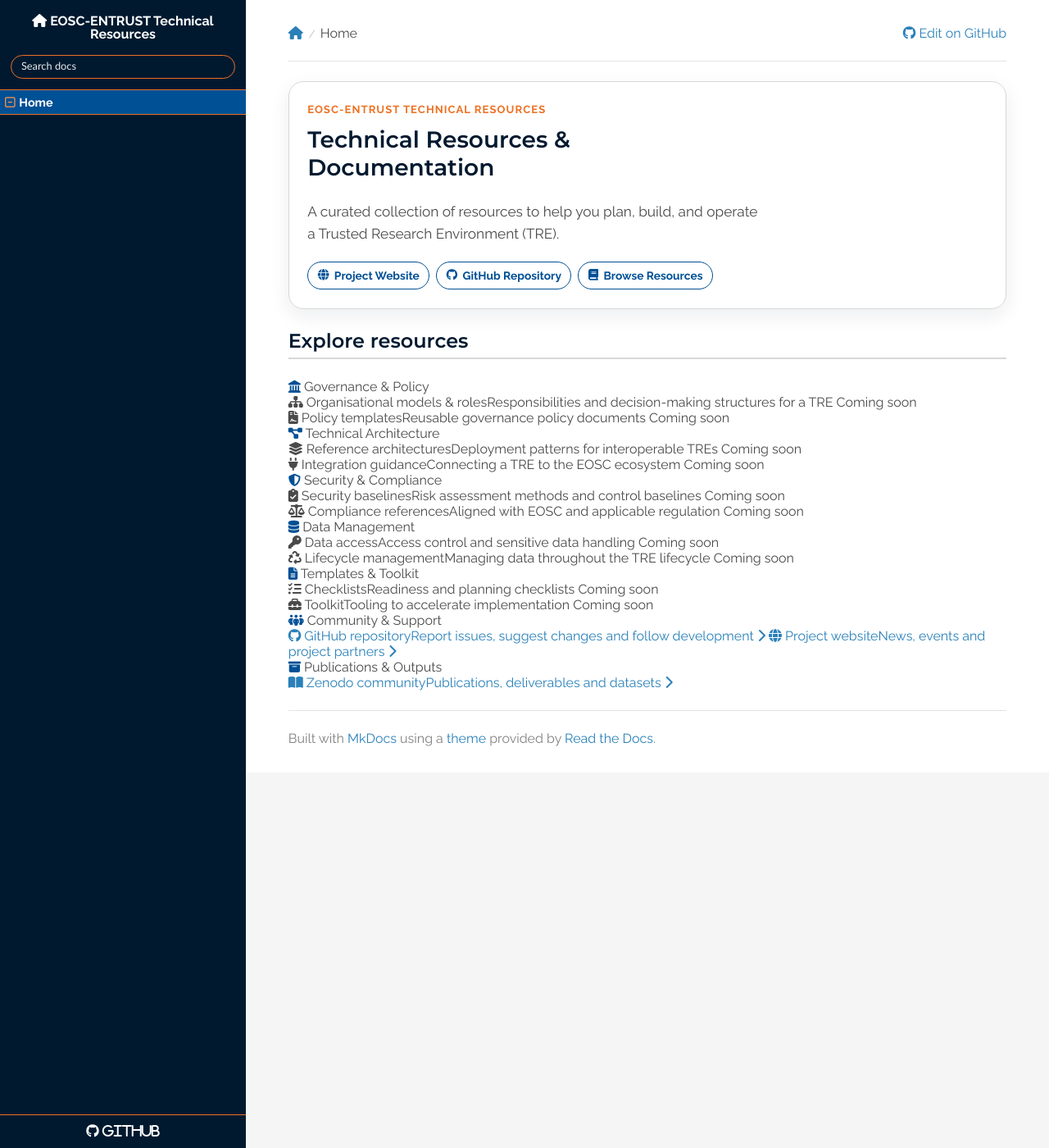
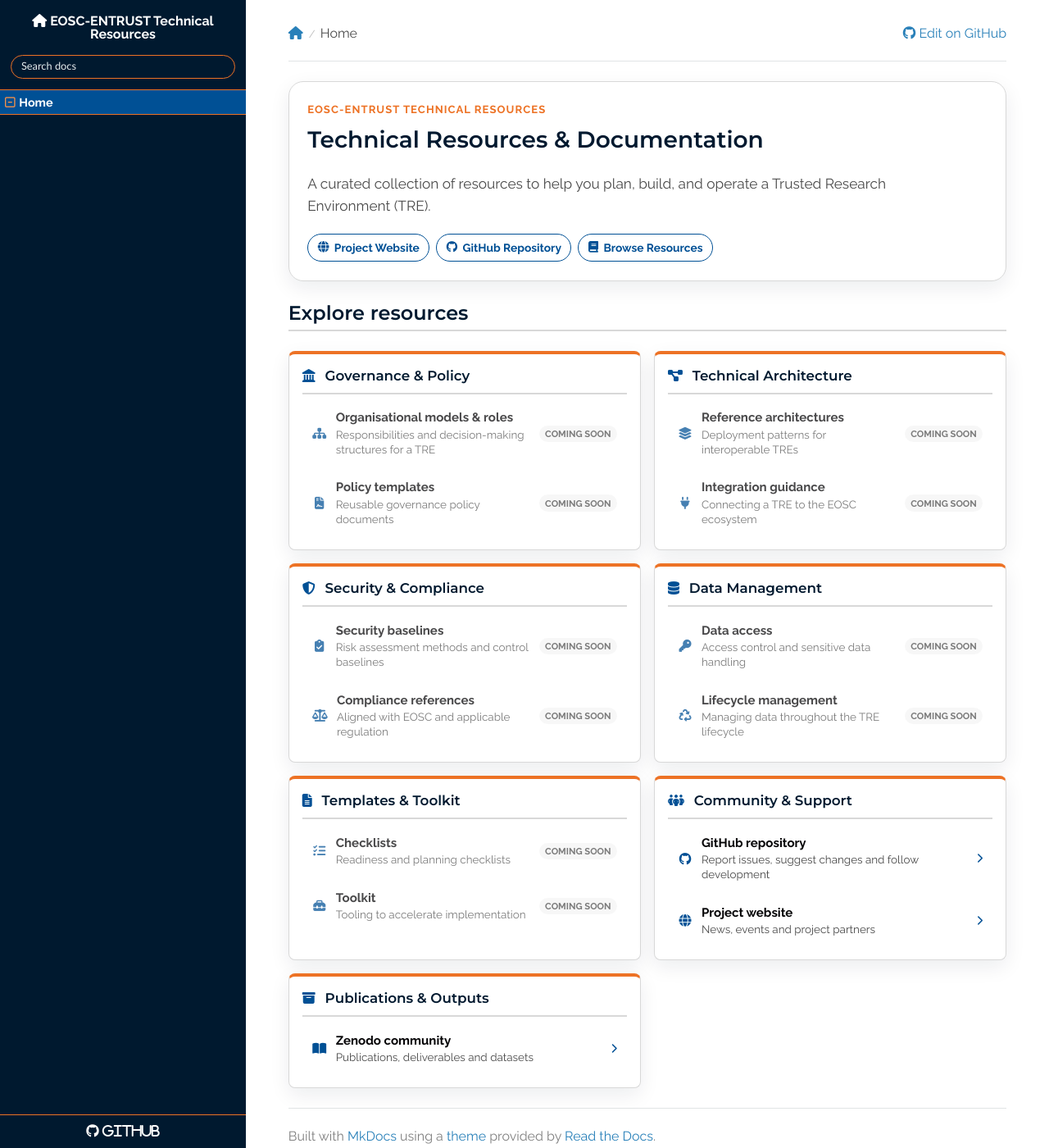
Before and after one commit to unioslo/eosc-entrust-docs, an MkDocs documentation site: the page built from docs/index.md, in a window 1280 px wide and 1400 px high. Shown: the whole window at 82% size. Built offline with MkDocs 1.6.1, drawn with Linux system fonts in a browser that asks for light colours; nearby versions of some CDN libraries.

Commit message:
Update index.md and home.css to improve resource navigation and styling

```diff
--- a/docs/index.md
+++ b/docs/index.md
@@ -12,7 +12,7 @@
 			<a class="tre-hero-link tre-hero-link-secondary" href="https://github.com/unioslo/eosc-entrust-docs" target="_blank" rel="noopener">
 				<i class="fa-brands fa-github"></i> GitHub Repository
 			</a>
-			<a class="tre-hero-link tre-hero-link-secondary" href="#resources">
+			<a class="tre-hero-link tre-hero-link-secondary" href="#explore-resources">
 				<i class="fa-solid fa-book"></i> Browse Resources
 			</a>
 		</div>
--- a/docs/stylesheets/home.css
+++ b/docs/stylesheets/home.css
@@ -59,7 +59,7 @@ h3 {
   box-shadow: var(--tre-shadow);
   display: grid;
   gap: 1.25rem;
-  grid-template-columns: minmax(0, 2.4fr) minmax(260px, 1fr);
+  grid-template-columns: minmax(0, 1fr);
   margin: 0.25rem 0 1.4rem;
   padding: 1.4rem;
 }
@@ -118,6 +118,109 @@ h3 {
 
 .tre-hero-link-secondary:hover {
   color: var(--tre-paper);
+}
+
+.tre-link-groups {
+  display: grid;
+  gap: 1rem;
+  grid-template-columns: repeat(2, minmax(0, 1fr));
+  margin: 0 0 1.5rem;
+}
+
+.tre-link-group {
+  background: var(--tre-paper);
+  border: 1px solid var(--tre-line);
+  border-top: 4px solid var(--tre-accent);
+  border-radius: 8px;
+  box-shadow: var(--tre-shadow);
+  color: var(--tre-primary-strong);
+  font-family: "Montserrat", sans-serif;
+  font-size: 1.05rem;
+  font-weight: 600;
+  min-width: 0;
+  padding: 1rem;
+}
+
+.tre-link-group > .tre-icon-heading {
+  color: var(--tre-primary);
+  margin-right: 0.45rem;
+}
+
+.tre-link-list {
+  border-top: 2px solid var(--tre-line);
+  display: grid;
+  gap: 0.25rem;
+  margin-top: 0.7rem;
+  padding-top: 0.45rem;
+}
+
+.tre-link-row {
+  align-items: center;
+  border: 1px solid transparent;
+  border-radius: 6px;
+  color: var(--tre-ink);
+  display: flex;
+  font-family: "Raleway", sans-serif;
+  font-size: 0.94rem;
+  font-weight: 400;
+  gap: 0.7rem;
+  min-width: 0;
+  padding: 0.7rem;
+  text-decoration: none;
+  transition: background-color 160ms ease, border-color 160ms ease;
+}
+
+a.tre-link-row:hover {
+  background: var(--tre-surface);
+  border-color: var(--tre-line);
+  color: var(--tre-ink);
+}
+
+.tre-link-row-soon {
+  opacity: 0.72;
+}
+
+.tre-link-row-icon {
+  color: var(--tre-primary);
+  flex: 0 0 1.1rem;
+  text-align: center;
+}
+
+.tre-link-row-body {
+  display: grid;
+  flex: 1 1 auto;
+  gap: 0.14rem;
+  min-width: 0;
+}
+
+.tre-link-row-title {
+  color: var(--tre-ink);
+  font-weight: 700;
+}
+
+.tre-link-row-desc {
+  color: var(--tre-soft-ink);
+  font-size: 0.84rem;
+  line-height: 1.35;
+}
+
+.tre-link-row-chevron {
+  color: var(--tre-primary);
+  flex: 0 0 auto;
+  font-size: 0.75rem;
+  margin-left: auto;
+}
+
+.tre-badge-soon {
+  background: var(--tre-surface);
+  border-radius: 999px;
+  color: var(--tre-soft-ink);
+  flex: 0 0 auto;
+  font-family: "Raleway", sans-serif;
+  font-size: 0.7rem;
+  font-weight: 700;
+  padding: 0.2rem 0.45rem;
+  text-transform: uppercase;
 }
 
 .tre-hero-side {
@@ -338,11 +441,15 @@ li {
   }
 
   .tre-hero-actions {
-    flex-direction: row;
+    flex-direction: column;
   }
 
   .tre-hero-link {
     justify-content: center;
+  }
+
+  .tre-link-groups {
+    grid-template-columns: 1fr;
   }
 
   .tre-card-grid {
```
